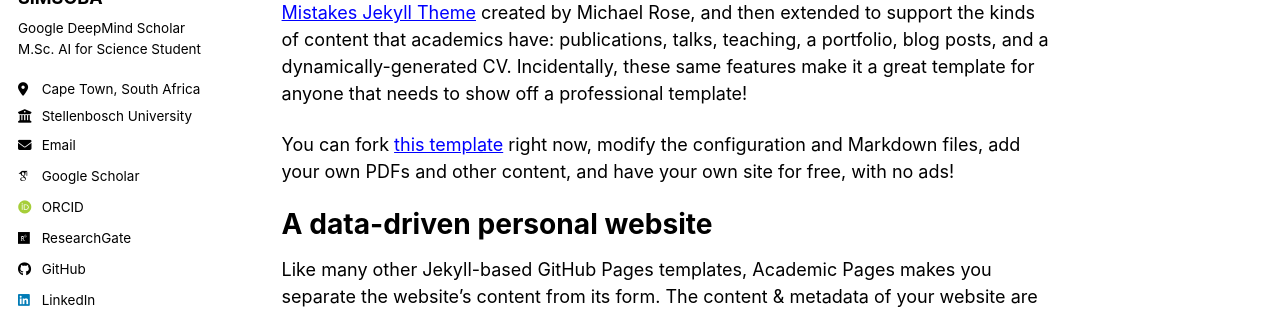
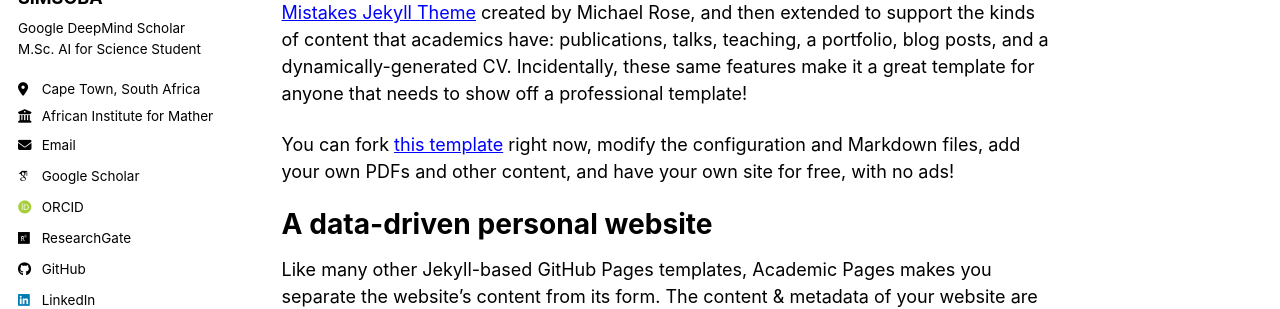
Before and after one commit to abalosimsoba-prog/abalosimsoba-prog.github.io, a Jekyll site: the page built from _pages/about.md, in a window 1280 px wide. Shown: the part 278-587 px from the top of the page. Built offline with Jekyll 4.4.1, drawn with Linux system fonts in a browser that asks for light colours; some web fonts are replaced; a script bundle is joined from its source files by our own code; library files that are not in the unit come from our copies.

Commit message:
Update _config.yml

```diff
--- a/_config.yml
+++ b/_config.yml
@@ -17,7 +17,10 @@
     Google DeepMind Scholar
     M.Sc. AI for Science Student
   location         : "Cape Town, South Africa"
-  employer         : "Stellenbosch University"
+  employer: |
+    African Institute for
+    Mathematical Sciences (AIMS)
+
   email            : "kouyakou@aims.ac.za"
 
   # Academic and Professional Links
```
